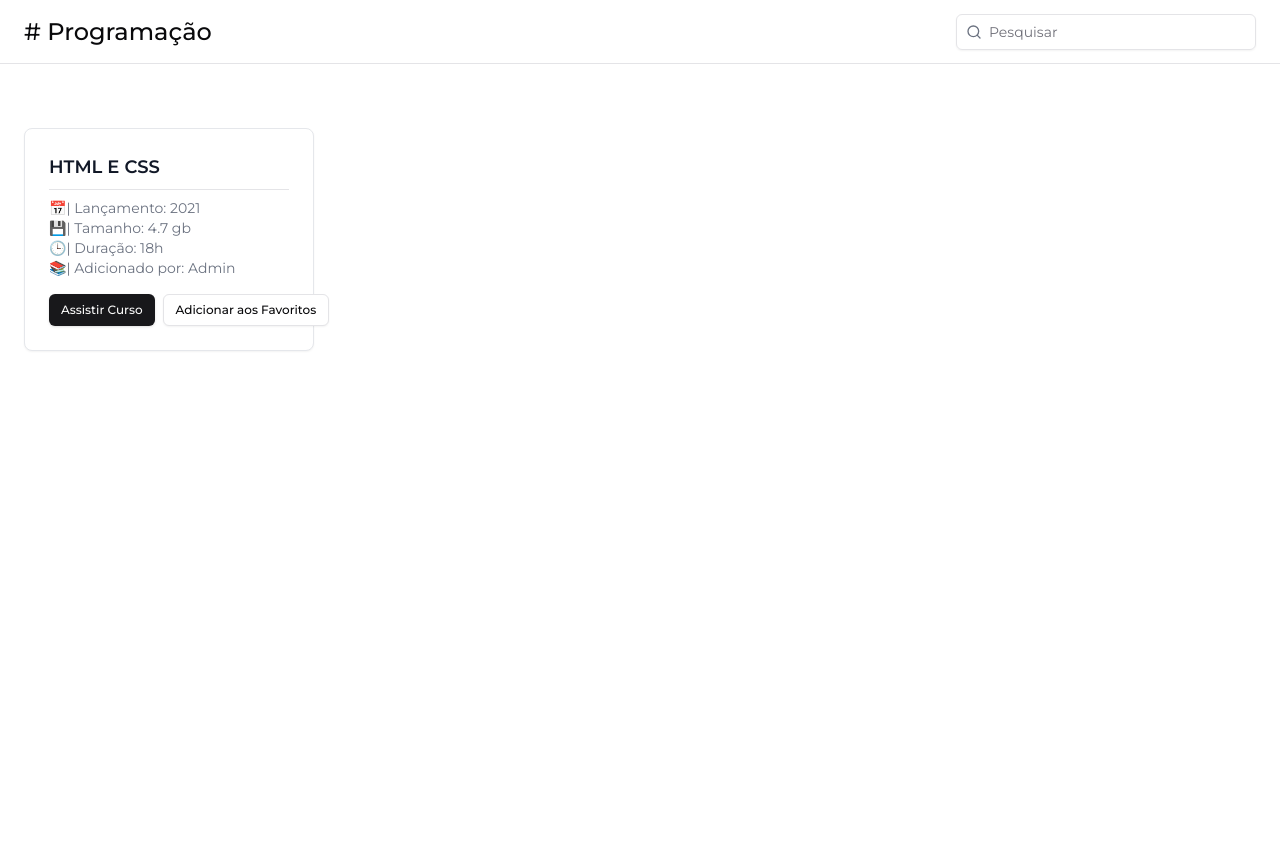
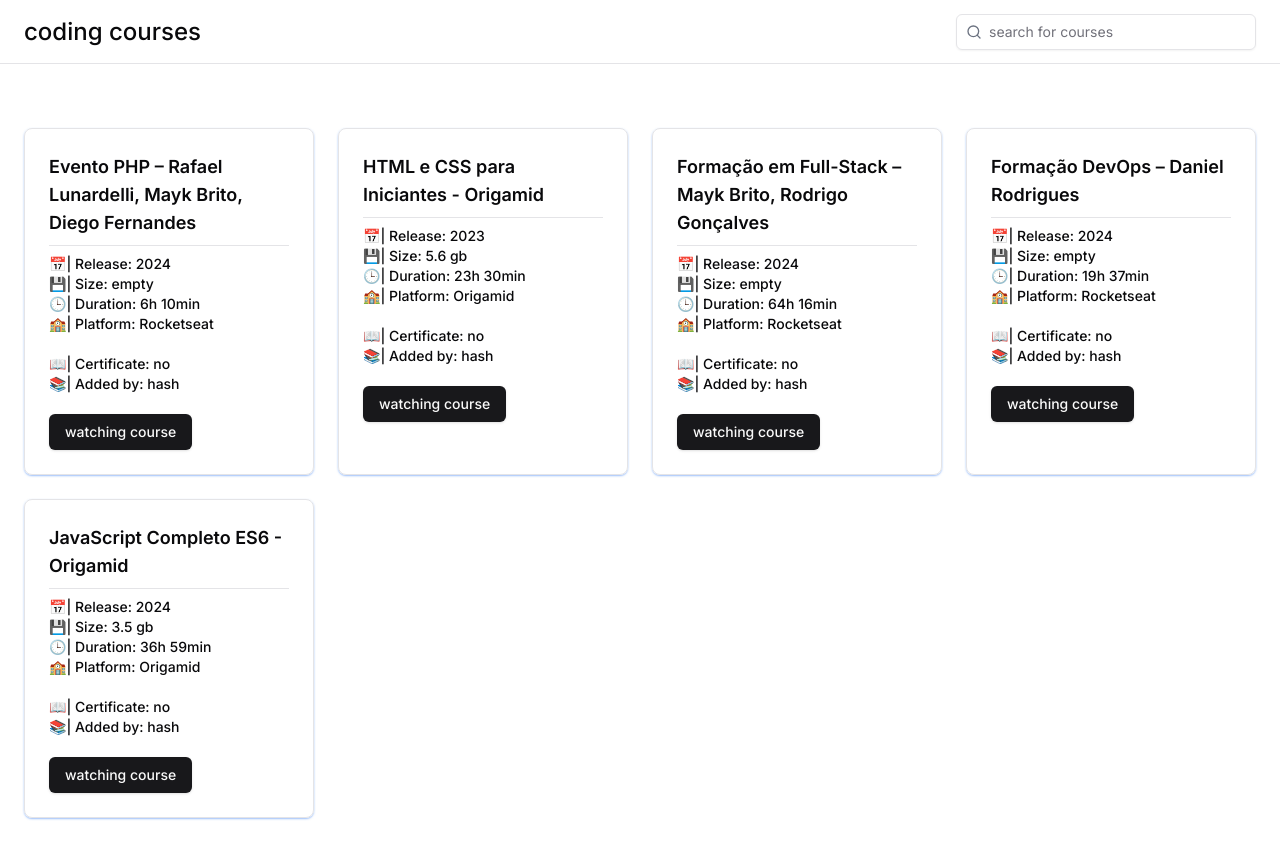
Before and after one commit to firminogg/codewise, a Next.js app: page /cursos/programacao in a window 1280 px wide. Shown: the top 858 px of the page. Before the commit the page ends 800 px from the top, so only its background shows below. Built offline with nearby package versions, Linux system fonts and the light colour scheme.

Commit message:
adding courses and more

```diff
--- a/src/app/cursos/programacao/page.tsx
+++ b/src/app/cursos/programacao/page.tsx
@@ -1,7 +1,6 @@
 import CardCurso from "@/components/CursoCard";
 import { Input } from "@/components/ui/input";
 import { SearchIcon } from "lucide-react";
-
 
 export default function HtmlCss() {
   const currentDate = new Date().toLocaleDateString();
@@ -10,14 +9,14 @@
     <>
       <header className="flex items-center justify-between h-16 px-4 md:px-6 border-b">
         <div className="flex items-center justify-center">
-          <h1 className="text-2xl font-medium"># Programação</h1>
+          <h1 className="text-2xl font-medium">coding courses</h1>
         </div>
         <nav className="hidden md:flex items-center gap-4">
           <div className="relative">
             <SearchIcon className="absolute left-2.5 top-2.5 h-4 w-4 text-gray-500 dark:text-gray-400" />
             <Input
               className="pl-8 sm:w-[300px] md:w-[200px] lg:w-[300px]"
-              placeholder="Pesquisar"
+              placeholder="search for courses"
               type="search"
             />
           </div>
@@ -27,11 +26,58 @@
       <main className="container mx-auto px-4 py-12 md:px-6 lg:py-16">
         <div className="grid grid-cols-1 gap-6 sm:grid-cols-2 md:grid-cols-3 lg:grid-cols-4">
           <CardCurso
-            titulo="Html e Css"
-            lancamento="2021"
-            tamanho="4.7 gb"
-            duracao="18h"
-            autor="Admin"
+            titulo="Evento PHP – Rafael Lunardelli, Mayk Brito, Diego Fernandes"
+            lancamento="2024"
+            tamanho="empty"
+            duracao="6h 10min"
+            certificado="no"
+            autor="hash"
+            escola="Rocketseat"
+            link="https://t.me/+DfxXA_Fs3CNiYjdh"
+          ></CardCurso>
+
+          <CardCurso
+            titulo="HTML e CSS para Iniciantes - Origamid"
+            lancamento="2023"
+            tamanho="5.6 gb"
+            duracao="23h 30min"
+            certificado="no"
+            autor="hash"
+            escola="Origamid"
+            link="https://t.me/+YdBz6IrG_do1YzIx"
+          ></CardCurso>
+
+          <CardCurso
+            titulo="Formação em Full-Stack – Mayk Brito, Rodrigo Gonçalves"
+            lancamento="2024"
+            tamanho="empty"
+            duracao="64h 16min"
+            certificado="no"
+            autor="hash"
+            escola="Rocketseat"
+            link="https://t.me/+sEsn_z1de7M0MzEx"
+          ></CardCurso>
+
+          <CardCurso
+            titulo="Formação DevOps – Daniel Rodrigues"
+            lancamento="2024"
+            tamanho="empty"
+            duracao="19h 37min"
+            certificado="no"
+            autor="hash"
+            escola="Rocketseat"
+            link="https://t.me/+OJ4t2KRZEMA5OTUx"
+          ></CardCurso>
+
+          <CardCurso
+            titulo="JavaScript Completo ES6 - Origamid"
+            lancamento="2024"
+            tamanho="3.5 gb"
+            duracao="36h 59min"
+            certificado="no"
+            autor="hash"
+            escola="Origamid"
+            link="https://t.me/+lebykYBjLwJmMmEx"
           ></CardCurso>
         </div>
       </main>
--- a/src/app/home/page.tsx
+++ b/src/app/home/page.tsx
@@ -1,6 +1,5 @@
 import { Card, CardContent } from "@/components/ui/card";
 import { AppWindow, BanIcon, CircleUser } from "lucide-react";
-import Link from "next/link";
 import { Separator } from "@/components/ui/separator";
 import { Avatar, AvatarImage } from "@/components/ui/avatar";
 import HeaderPage from "@/components/HeaderPage";
@@ -9,36 +8,30 @@
 import { redirect } from "next/navigation";
 
 export default async function HomePage() {
-  const session = await getServerSession();
-  console.log(session);
+  // const session = await getServerSession();
+  // console.log(session);
 
-  if (!session) {
-    redirect("/");
-  }
+  // if (!session) {
+  //   redirect("/");
+  // }
   return (
     <div>
       <HeaderPage />
-      {/* Primeira parte */}
+
       <div className="w-full mt-8">
         <div className="container mx-auto px-4 md:px-6 lg:px-8">
-          <div className="mx-auto max-w-3xl text-center">
+          <div className="mx-auto max-w-3xl">
             <h1 className="text-4xl font-bold tracking-tight sm:text-5xl md:text-6xl">
-              explore the world of programming with{" "}
-              <p className="text-[#8B5CF6] underline">codewise</p>
+              explore the world of <u>programming</u> with{" "}
+              <p className="hover:text-[#8B5CF6] hover:cursor:crosshair">
+                codewise
+              </p>
             </h1>
             <p className="mt-6 text-lg">
               discover the world of programming with CodeWise! We offer
               completely free courses, class by class, always seeking the best
               quality. Our only drawback is that we cannot obtain a certificate.
             </p>
-            <div className="mt-10">
-              <Link
-                className="inline-flex items-center rounded-md bg-[#8B5CF6] px-6 py-3 text-base font-medium text-white shadow-sm hover:bg-[#7C3AED] focus:outline-none focus:ring-2 focus:ring-[#8B5CF6] focus:ring-offset-2"
-                href="/login"
-              >
-                hey, are we going?
-              </Link>
-            </div>
           </div>
         </div>
       </div>
@@ -47,7 +40,21 @@
         <Separator className="my-12" />
       </div>
 
-      {/* Segunda parte */}
+      <div>
+        <section className="w-full">
+          <div className="container grid gap-8 px-4 md:px-6">
+            <h2 className="text-3xl font-bold tracking-tighter sm:text-4xl md:text-5xl text-end">
+              course categories
+            </h2>
+            <CursosCategorias />
+          </div>
+        </section>
+      </div>
+
+      <div>
+        <Separator className="my-12" />
+      </div>
+
       <div>
         <div className="container mx-auto px-4 md:px-6 lg:px-8">
           <div className="grid grid-cols-1 gap-8 md:grid-cols-3">
@@ -59,7 +66,7 @@
                 web programming
               </h3>
               <p className="mt-2 text-center text-gray-600 dark:text-gray-400">
-                You will learn all the programming concepts to become a web
+                you will learn all the programming concepts to become a web
                 developer.
               </p>
             </div>
@@ -71,7 +78,7 @@
                 you dont pay anything!
               </h3>
               <p className="mt-2 text-center text-gray-600 dark:text-gray-400">
-                We host our courses in one place and you can watch them here,
+                we host our courses in one place and you can watch them here,
                 completely free of charge.
               </p>
             </div>
@@ -95,44 +102,6 @@
         <Separator className="my-12" />
       </div>
 
-      {/* Quarta parte */}
-      <div>
-        <section className="w-full">
-          <div className="container grid gap-8 px-4 md:px-6">
-            <h2 className="text-3xl font-bold tracking-tighter sm:text-4xl md:text-5xl text-center">
-              course Categories
-            </h2>
-            <CursosCategorias />
-          </div>
-        </section>
-      </div>
-
-      <div>
-        <Separator className="my-12" />
-      </div>
-
-      {/* Quinta parte */}
-      <div className="flex justify-center items-center">
-        <Card className="w-full max-w-sm">
-          <CardContent className="flex flex-col items-center gap-4 p-6">
-            <Avatar className="w-20 h-20">
-              <AvatarImage
-                alt="User Avatar"
-                src="https://encrypted-tbn0.gstatic.com/images?q=tbn:ANd9GcTxnCn7xfCrZk7RffFeYkQzlUj86Wfld347Vw&s"
-              />
-            </Avatar>
-            <div className="text-center space-y-2">
-              <h3 className="text-xl font-semibold">andré firmino (hash#)</h3>
-              <p>Completely made by study and with no intention of selling.</p>
-            </div>
-          </CardContent>
-        </Card>
-      </div>
-
-      <div>
-        <Separator className="my-12" />
-      </div>
-
       {/* Rodapé */}
       <div className="flex justify-center items-center mb-12">
         <div>
--- a/src/app/layout.tsx
+++ b/src/app/layout.tsx
@@ -1,10 +1,10 @@
 import type { Metadata } from "next";
-import { Montserrat } from "next/font/google";
+import { Inter } from "next/font/google";
 import "./globals.css";
 import { ThemeProvider } from "next-themes";
 import HeaderPage from "@/components/HeaderPage";
 
-const inter = Montserrat({ subsets: ["latin"] });
+const inter = Inter({ subsets: ["latin"] });
 
 export const metadata: Metadata = {
   title: "CodeWise",
--- a/src/app/page.tsx
+++ b/src/app/page.tsx
@@ -1,6 +1,4 @@
 import LoginFormClient from "@/components/LoginForm";
-import HomePage from "./home/page";
-
 import { getSession } from "next-auth/react";
 
 export default async function Home() {
@@ -8,7 +6,5 @@
 
   if (!session) {
     return <LoginFormClient />;
-  } else {
-    <HomePage />;
   }
 }
--- a/src/components/ButtonLogin.tsx
+++ b/src/components/ButtonLogin.tsx
@@ -8,7 +8,7 @@
   return (
     <div>
       <Button onClick={() => signIn("github", { callbackUrl: "/home" })}>
-        <GitHubLogoIcon className="mr-2 h-4 w-4" /> Entrar com GitHub
+        <GitHubLogoIcon className="mr-2 h-4 w-4" /> log in with GitHub
       </Button>
     </div>
   );
--- a/src/components/CursoCard.tsx
+++ b/src/components/CursoCard.tsx
@@ -1,30 +1,44 @@
 import { Button } from "./ui/button";
 import { Separator } from "./ui/separator";
+import Link from "next/link";
 
-export default function CardCurso({ titulo, lancamento, tamanho, duracao, autor }) {
+export default function CardCurso({
+  titulo,
+  lancamento,
+  tamanho,
+  duracao,
+  autor,
+  escola,
+  certificado,
+  link,
+}) {
   return (
-    <div className="group relative rounded-lg border border-gray-200 bg-white p-6 shadow-sm hover:border-gray-300 dark:border-gray-800 dark:bg-gray-950 dark:hover:border-gray-700">
+    <div className="shadow-inner shadow-lg shadow-blue-500/50 group relative border rounded-lg p-6 shadow-sm text-sm font-medium transition-colors">
       <div className="flex flex-col justify-between space-y-4">
         <div>
-          <h3 className="text-lg font-semibold text-gray-900 dark:text-gray-50">
-            {titulo.toUpperCase()}
-            <Separator className="my-2"/>
+          <h3 className="text-lg font-semibold">
+            {titulo}
+            <Separator className="my-2" />
           </h3>
-          <p className="mt-2 text-sm text-gray-500 dark:text-gray-400">
-            📅| Lançamento: {lancamento}
+          <p className="text-sm ">
+            📅| Release: {lancamento}
             <br />
-            💾| Tamanho: {tamanho}
+            💾| Size: {tamanho}
             <br />
-            🕒| Duração: {duracao}
+            🕒| Duration: {duracao}
             <br />
-            📚| Adicionado por: Admin
+            🏫| Platform: {escola}
           </p>
-        </div>
-        <div className="flex gap-2">
-          <Button size="sm">Assistir Curso</Button>
-          <Button size="sm" variant="outline">
-            Adicionar aos Favoritos
-          </Button>
+          <p className="mt-5 text-sm ">
+            📖| Certificate: {certificado}
+            <br />
+            📚| Added by: {autor}
+          </p>
+          <div className="flex pt-5">
+            <Button>
+              <Link href={link}>watching course</Link>
+            </Button>
+          </div>
         </div>
       </div>
     </div>
--- a/src/components/CursosCategorias.tsx
+++ b/src/components/CursosCategorias.tsx
@@ -1,30 +1,50 @@
-import { CircleChevronRight } from "lucide-react";
 import Link from "next/link";
 
 export default function CursosCategorias() {
   return (
-    <div className="grid grid-cols-1 gap-6 sm:grid-cols-2 md:grid-cols-3 lg:grid-cols-4">
+    <div className="sm:grid-cols-2 md:grid-cols-3 g:grid-cols-4">
       <Link
-        className="group grid h-auto w-full justify-start gap-1 rounded-md p-4 text-sm font-medium transition-colors hover:bg-gray-100 hover:text-gray-900 focus:bg-gray-100 focus:text-gray-900 focus:outline-none disabled:pointer-events-none disabled:opacity-50 dark:bg-gray-950 dark:hover:bg-gray-800 dark:hover:text-gray-50 dark:focus:text-gray-50"
+        className="group grid h-auto w-full justify-end gap-1 rounded-md p-4 text-sm font-medium transition-colors hover:bg-gray-100 hover:text-gray-900 focus:bg-gray-100 focus:text-gray-900 focus:outline-none disabled:pointer-events-none disabled:opacity-50 dark:hover:bg-gray-190 dark:hover:text-gray-190 dark:focus:text-gray-900"
         href="/cursos/programacao"
       >
         <div className="text-base font-semibold flex items-center text-center gap-1">
-          # programming
-        </div>
-        <div className="text-sm text-gray-500 dark:text-gray-400 flex text-center items-center gap-1 font-bold">
-          <CircleChevronRight className="h-4 w-4" /> view courses
+          programming
         </div>
       </Link>
 
       <Link
-        className="group grid h-auto w-full justify-start gap-1 rounded-md p-4 text-sm font-medium transition-colors hover:bg-gray-100 hover:text-gray-900 focus:bg-gray-100 focus:text-gray-900 focus:outline-none disabled:pointer-events-none disabled:opacity-50 dark:bg-gray-950 dark:hover:bg-gray-800 dark:hover:text-gray-50 dark:focus:text-gray-50"
+        className="group grid h-auto w-full justify-end gap-1 rounded-md p-4 text-sm font-medium transition-colors hover:bg-gray-100 hover:text-gray-900 focus:bg-gray-100 focus:text-gray-900 focus:outline-none disabled:pointer-events-none disabled:opacity-50 dark:hover:bg-gray-190 dark:hover:text-gray-190 dark:focus:text-gray-900"
         href="/cursos/design"
       >
         <div className="text-base font-semibold flex items-center text-center gap-1">
-          # design
+          image design
         </div>
-        <div className="text-sm text-gray-500 dark:text-gray-400 flex text-center items-center gap-1 font-bold">
-          <CircleChevronRight className="h-4 w-4" /> view courses
+      </Link>
+
+      <Link
+        className="group grid h-auto w-full justify-end gap-1 rounded-md p-4 text-sm font-medium transition-colors hover:bg-gray-100 hover:text-gray-900 focus:bg-gray-100 focus:text-gray-900 focus:outline-none disabled:pointer-events-none disabled:opacity-50 dark:hover:bg-gray-190 dark:hover:text-gray-190 dark:focus:text-gray-900"
+        href="/cursos/marketing"
+      >
+        <div className="text-base font-semibold flex items-center text-center gap-1">
+          digital marketing
+        </div>
+      </Link>
+
+      <Link
+        className="group grid h-auto w-full justify-end gap-1 rounded-md p-4 text-sm font-medium transition-colors hover:bg-gray-100 hover:text-gray-900 focus:bg-gray-100 focus:text-gray-900 focus:outline-none disabled:pointer-events-none disabled:opacity-50 dark:hover:bg-gray-190 dark:hover:text-gray-190 dark:focus:text-gray-900"
+        href="/cursos/marketing"
+      >
+        <div className="text-base font-semibold flex items-center text-center gap-1">
+          video editing
+        </div>
+      </Link>
+
+      <Link
+        className="group grid h-auto w-full justify-end gap-1 rounded-md p-4 text-sm font-medium transition-colors hover:bg-gray-100 hover:text-gray-900 focus:bg-gray-100 focus:text-gray-900 focus:outline-none disabled:pointer-events-none disabled:opacity-50 dark:hover:bg-gray-190 dark:hover:text-gray-190 dark:focus:text-gray-900"
+        href="/cursos/marketing"
+      >
+        <div className="text-base font-semibold flex items-center text-center gap-1">
+          investments and bets
         </div>
       </Link>
     </div>
--- a/src/components/HeaderPage.tsx
+++ b/src/components/HeaderPage.tsx
@@ -1,46 +1,29 @@
 import Link from "next/link";
-import { ModeToggle } from "./ModeToggle";
-import { Avatar, AvatarImage } from "./ui/avatar";
 import { getServerSession } from "next-auth";
 
 export default async function HeaderPage() {
   const session = await getServerSession();
   return (
-    <header className="flex items-center justify-between h-16 px-4 md:px-6 border-b">
-      <div className="flex gap-3">
-        <Link className="flex items-center gap-2 text-center" href="#">
-          <span className="font-bold">{session.user?.name ?? ""}</span>
-          <Avatar className="border dark:border-white">
-            <AvatarImage src={session.user?.image ?? ""}></AvatarImage>
-          </Avatar>
-        </Link>
-      </div>
+    <header className="flex items-center justify-center h-16 px-4 md:px-6 border-b">
       <nav className="hidden md:flex items-center gap-4">
         <Link
-          className="text-sm font-medium hover:underline underline-offset-4"
+          className="text-sm font-medium hover:underline underline-offset-4 hover:font-bold"
           href="#"
         >
-          Início
+          home
         </Link>
         <Link
-          className="text-sm font-medium hover:underline underline-offset-4"
+          className="text-sm font-medium hover:underline underline-offset-4 hover:font-bold"
           href="#"
         >
-          Sobre
+          courses
         </Link>
         <Link
-          className="text-sm font-medium hover:underline underline-offset-4"
+          className="text-sm font-medium hover:underline underline-offset-4 hover:font-bold"
           href="#"
         >
-          Planos
+          donate
         </Link>
-        <Link
-          className="text-sm font-medium hover:underline underline-offset-4"
-          href="#"
-        >
-          Cursos
-        </Link>
-        <ModeToggle />
       </nav>
     </header>
   );
--- a/src/components/LoginForm.tsx
+++ b/src/components/LoginForm.tsx
@@ -1,6 +1,13 @@
 "use client";
 
-import { Card, CardContent, CardDescription, CardFooter, CardHeader, CardTitle,} from "./ui/card";
+import {
+  Card,
+  CardContent,
+  CardDescription,
+  CardFooter,
+  CardHeader,
+  CardTitle,
+} from "./ui/card";
 import ButtonLogin from "./ButtonLogin";
 
 export default function LoginFormClient() {
@@ -10,12 +17,12 @@
         <Card className="mx-auto max-w-sm flex-1">
           <CardHeader className="space-y-1">
             <CardTitle className="text-2xl font-bold">
-              Entrar com GitHub
+              log in to GitHub to access the platform
             </CardTitle>
-            <CardDescription>
-              Abaixo você irá ser redirecionado para o <strong>GitHub</strong>{" "}
-              para realizar o login em nossa plataforma
-            </CardDescription>
+            {/* <CardDescription>
+              below you will be redirected to the <strong>GitHub</strong> to log
+              in to our platform
+            </CardDescription> */}
           </CardHeader>
           <CardContent>
             <div className="space-y-4">
@@ -24,12 +31,12 @@
           </CardContent>
           <CardFooter>
             <p className="text-sm text-muted-foreground">
-              Não possui uma conta?{" "}
+              Not an account?{" "}
               <a
                 href="https://github.com/signup?source=login"
                 className="underline underline-offset-4 hover:text-primary"
               >
-                Crie uma conta
+                create an account
               </a>
             </p>
           </CardFooter>
```
